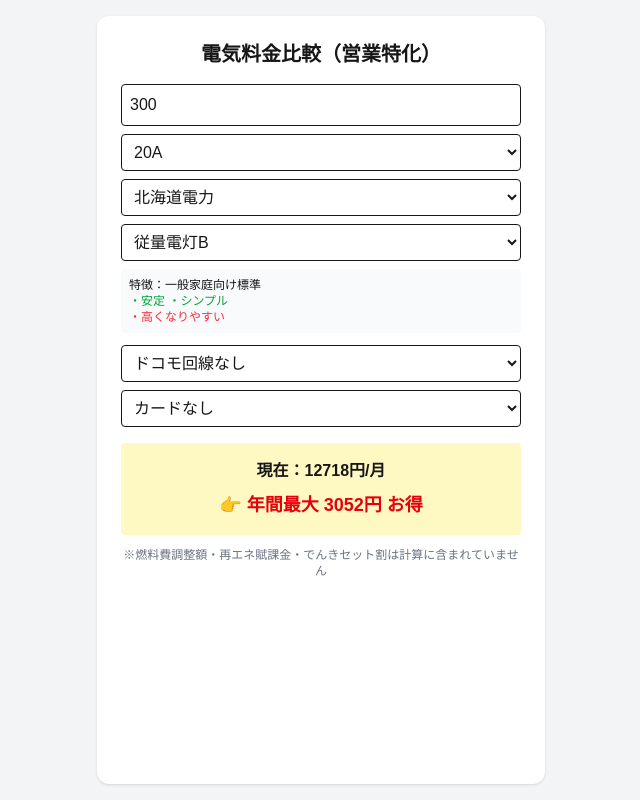
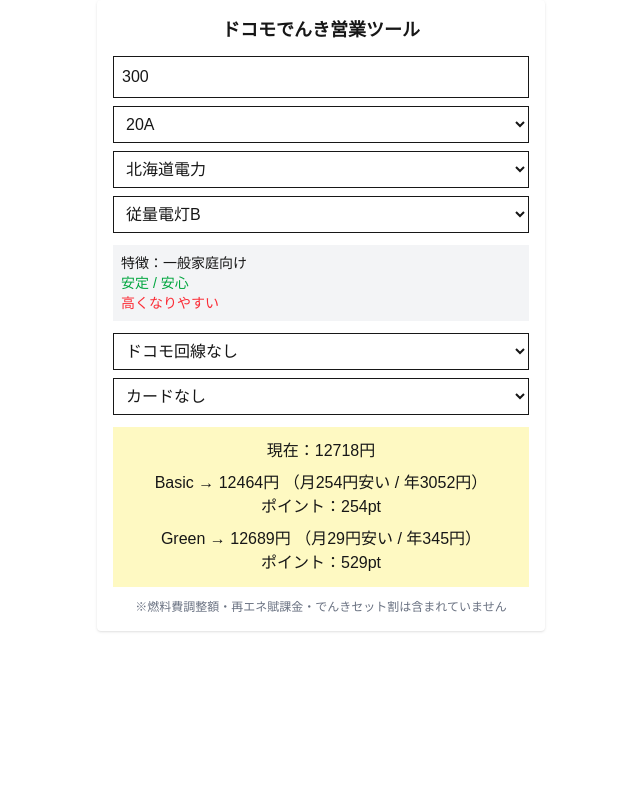
Before and after one commit to takahashikai919-art/electric-app, a Next.js app: page / in a window 1280 px wide. Shown: the whole page, without its empty margins (319-959 px from the left). Built offline with nearby package versions, Linux system fonts and the light colour scheme.

Commit message:
プラン選択＋ドコモ比較＋年間表示追加

```diff
--- a/app/page.tsx
+++ b/app/page.tsx
@@ -2,101 +2,81 @@
 import { useState } from "react";
 
 export default function Home() {
-  const [kwh, setKwh] = useState<number>(300);
-  const [amp, setAmp] = useState<number>(30);
-  const [career, setCareer] = useState<string>("no");
-  const [card, setCard] = useState<string>("none");
-  const [current, setCurrent] = useState<string>("北海道電力");
-  const [plan, setPlan] = useState<string>("従量電灯B");
+  const [kwh, setKwh] = useState(300);
+  const [amp, setAmp] = useState(30);
+  const [career, setCareer] = useState("no");
+  const [card, setCard] = useState("none");
+  const [company, setCompany] = useState("北海道電力");
+  const [plan, setPlan] = useState("従量電灯B");
 
-  // 🔥 電力会社＋プランDB
+  // 🔥 電力会社データ（プラン付き）
   const companies: any = {
-    "北海道電力": {
-      plans: [
+    "北海道電力": [
       {
         name: "従量電灯B",
-          rate: 1.0,
-          feature: "一般家庭向け標準",
-          pros: ["安定", "シンプル"],
-          cons: ["高くなりやすい"],
+        calc: () => {
+          const base = {20:759,30:1138,40:1518,50:1897,60:2277}[amp] || 1138;
+          if (kwh <= 120) return base + kwh * 35;
+          if (kwh <= 300) return base + 120*35 + (kwh-120)*41;
+          return base + 120*35 + 180*41 + (kwh-300)*45;
+        },
+        feature: "一般家庭向け",
+        pros: ["安定", "安心"],
+        cons: ["高くなりやすい"]
       },
       {
         name: "エネとくシーズンプラス",
-          rate: 0.95,
-          feature: "使用量多いほどお得",
-          pros: ["ヘビーユーザー向け"],
-          cons: ["変動あり"],
+        calc: () => {
+          const base = {30:1138,40:1518,50:1897,60:2277}[amp] || 1138;
+          return base + kwh * 39;
         },
+        feature: "使用量多い人向け",
+        pros: ["安くなりやすい"],
+        cons: ["変動あり"]
+      }
     ],
-    },
 
-    "北ガス電気": {
-      plans: [
+    "北ガス電気": [
       {
         name: "従量電灯B",
-          rate: 0.98,
-          feature: "標準プラン",
-          pros: ["切替しやすい"],
-          cons: ["大きく安くならない"],
-        },
-        {
-          name: "ガスセット",
-          rate: 0.95,
-          feature: "ガス併用で安い",
-          pros: ["セットで安い"],
-          cons: ["ガス必須"],
-        },
+        calc: () => kwh * 39,
+        feature: "標準",
+        pros: ["シンプル"],
+        cons: ["差が小さい"]
+      }
     ],
-    },
 
-    "コープでんき": {
-      plans: [
+    "コープでんき": [
       {
         name: "標準プラン",
-          rate: 0.97,
-          feature: "安心志向",
-          pros: ["信頼性高い"],
-          cons: ["最安ではない"],
-        },
+        calc: () => kwh * 38,
+        feature: "安心重視",
+        pros: ["信頼性"],
+        cons: ["最安ではない"]
+      }
     ],
-    },
 
-    // 🔥 その他（簡易）
-    "Looopでんき": { plans: [{ name: "スマート", rate: 0.95 }] },
-    "ENEOSでんき": { plans: [{ name: "Vプラン", rate: 0.98 }] },
-    "楽天でんき": { plans: [{ name: "シンプル", rate: 1.0 }] },
-    "auでんき": { plans: [{ name: "でんきM", rate: 0.98 }] },
-    "ソフトバンクでんき": { plans: [{ name: "おうちでんき", rate: 0.99 }] },
-    "HTBエナジー": { plans: [{ name: "ベーシック", rate: 0.97 }] },
-    "シンエナジー": { plans: [{ name: "きほん", rate: 0.96 }] },
-    "ミツウロコでんき": { plans: [{ name: "標準", rate: 0.98 }] },
-    "オクトパスエナジー": { plans: [{ name: "グリーン", rate: 0.96 }] },
-    "CDエナジー": { plans: [{ name: "ベーシック", rate: 0.96 }] },
-    "エネワンでんき": { plans: [{ name: "通常", rate: 0.97 }] },
-    "Japan電力": { plans: [{ name: "通常", rate: 0.95 }] },
+    // プランなし（簡易）
+    "Looopでんき": [{ name: "標準", calc: () => kwh * 30 }],
+    "ENEOSでんき": [{ name: "標準", calc: () => kwh * 39 }],
+    "楽天でんき": [{ name: "標準", calc: () => kwh * 40 }],
+    "auでんき": [{ name: "標準", calc: () => kwh * 39 }],
+    "ソフトバンクでんき": [{ name: "標準", calc: () => kwh * 39 }],
+    "HTBエナジー": [{ name: "標準", calc: () => kwh * 38 }],
+    "シンエナジー": [{ name: "標準", calc: () => kwh * 37 }],
+    "ミツウロコでんき": [{ name: "標準", calc: () => kwh * 39 }],
+    "オクトパスエナジー": [{ name: "標準", calc: () => kwh * 37 }],
+    "CDエナジー": [{ name: "標準", calc: () => kwh * 37 }],
+    "エネワンでんき": [{ name: "標準", calc: () => kwh * 38 }],
+    "Japan電力": [{ name: "標準", calc: () => kwh * 36 }],
   };
 
-  const baseTable: Record<number, number> = {
-    20: 759, 30: 1138, 40: 1518, 50: 1897, 60: 2277,
-  };
+  const selectedPlans = companies[company];
+  const selectedPlan = selectedPlans.find((p:any)=>p.name===plan) || selectedPlans[0];
 
-  const base = baseTable[amp] ?? 1138;
+  const currentCost = selectedPlan.calc();
 
-  const calc = (k: number) => {
-    if (k <= 120) return k * 35;
-    if (k <= 300) return 120 * 35 + (k - 120) * 41;
-    return 120 * 35 + 180 * 41 + (k - 300) * 45;
-  };
-
-  const hokkaido = base + calc(kwh);
-
-  // 🔥 現在の会社＋プラン
-  const selectedCompany = companies[current];
-  const selectedPlan = selectedCompany.plans.find((p:any)=>p.name===plan) || selectedCompany.plans[0];
-
-  const currentCost = hokkaido * selectedPlan.rate;
-
-  // 🔥 ドコモ
+  // 🔥 ドコモ計算
   let basicRate = 0.02;
   let greenRate = 0.04;
 
@@ -108,90 +88,89 @@
   if (card === "gold") greenRate += 0.01;
   if (card === "platinum") greenRate += 0.05;
 
-  const basicPoint = hokkaido * basicRate;
-  const greenPoint = (hokkaido + 500) * greenRate;
+  const basicPoint = currentCost * basicRate;
+  const greenPoint = (currentCost + 500) * greenRate;
 
-  const docomoBasic = hokkaido - basicPoint;
-  const docomoGreen = hokkaido + 500 - greenPoint;
+  const docomoBasic = currentCost - basicPoint;
+  const docomoGreen = currentCost + 500 - greenPoint;
 
-  const yearlyBasic = (currentCost - docomoBasic) * 12;
-  const yearlyGreen = (currentCost - docomoGreen) * 12;
+  const diffBasic = currentCost - docomoBasic;
+  const diffGreen = currentCost - docomoGreen;
 
   return (
-    <div className="min-h-screen bg-gray-100 flex justify-center p-4">
-      <div className="bg-white p-6 rounded-xl w-full max-w-md shadow">
+    <div className="p-4 max-w-md mx-auto bg-white rounded shadow">
 
-        <h1 className="text-xl font-bold text-center mb-4">
-          電気料金比較（営業特化）
+      <h1 className="text-lg font-bold text-center mb-3">
+        ドコモでんき営業ツール
       </h1>
 
-        <input type="number" value={kwh} onChange={(e)=>setKwh(Number(e.target.value))}
-          className="w-full border p-2 mb-2 rounded" />
+      <input type="number" value={kwh}
+        onChange={(e)=>setKwh(Number(e.target.value))}
+        className="w-full border p-2 mb-2"/>
 
       <select value={amp} onChange={(e)=>setAmp(Number(e.target.value))}
-          className="w-full border p-2 mb-2 rounded">
+        className="w-full border p-2 mb-2">
         {[20,30,40,50,60].map(a=><option key={a}>{a}A</option>)}
       </select>
 
-        <select value={current} onChange={(e)=>{
-          setCurrent(e.target.value);
-          setPlan(companies[e.target.value].plans[0].name);
-        }}
-          className="w-full border p-2 mb-2 rounded">
-          {Object.keys(companies).map(c=>(
-            <option key={c}>{c}</option>
-          ))}
+      <select value={company} onChange={(e)=>{setCompany(e.target.value); setPlan(companies[e.target.value][0].name);}}
+        className="w-full border p-2 mb-2">
+        {Object.keys(companies).map(c=><option key={c}>{c}</option>)}
       </select>
 
-        {/* 🔥 プラン選択 */}
       <select value={plan} onChange={(e)=>setPlan(e.target.value)}
-          className="w-full border p-2 mb-2 rounded">
-          {selectedCompany.plans.map((p:any)=>(
-            <option key={p.name}>{p.name}</option>
-          ))}
+        className="w-full border p-2 mb-3">
+        {selectedPlans.map((p:any)=><option key={p.name}>{p.name}</option>)}
       </select>
 
-        {/* 🔥 プラン説明 */}
+      {/* プラン説明 */}
       {selectedPlan.feature && (
-          <div className="bg-gray-50 p-2 rounded text-xs mb-3">
+        <div className="bg-gray-100 p-2 mb-3 text-sm">
           <p>特徴：{selectedPlan.feature}</p>
-            <p className="text-green-600">
-              {selectedPlan.pros?.map((p:string,i:number)=><span key={i}>・{p} </span>)}
-            </p>
-            <p className="text-red-500">
-              {selectedPlan.cons?.map((c:string,i:number)=><span key={i}>・{c} </span>)}
-            </p>
+          <p className="text-green-600">{selectedPlan.pros?.join(" / ")}</p>
+          <p className="text-red-500">{selectedPlan.cons?.join(" / ")}</p>
         </div>
       )}
 
       <select value={career} onChange={(e)=>setCareer(e.target.value)}
-          className="w-full border p-2 mb-2 rounded">
+        className="w-full border p-2 mb-2">
         <option value="no">ドコモ回線なし</option>
-          <option value="docomo">ドコモ回線あり</option>
+        <option value="docomo">あり</option>
       </select>
 
       <select value={card} onChange={(e)=>setCard(e.target.value)}
-          className="w-full border p-2 mb-4 rounded">
+        className="w-full border p-2 mb-3">
         <option value="none">カードなし</option>
         <option value="regular">dカード</option>
-          <option value="gold">dカードGOLD</option>
+        <option value="gold">GOLD</option>
         <option value="platinum">PLATINUM</option>
       </select>
 
       {/* 結果 */}
-        <div className="bg-yellow-100 p-4 rounded text-center font-bold">
-          <p>現在：{currentCost.toFixed(0)}円/月</p>
+      <div className="bg-yellow-100 p-3 text-center">
 
-          <p className="mt-2 text-red-600 text-lg">
-            👉 年間最大 {Math.max(yearlyBasic, yearlyGreen).toFixed(0)}円 お得
+        <p>現在：{currentCost.toFixed(0)}円</p>
+
+        <p className="mt-2">
+          Basic → {docomoBasic.toFixed(0)}円
+          （月{diffBasic.toFixed(0)}円安い / 年{(diffBasic*12).toFixed(0)}円）
+          <br />
+          ポイント：{basicPoint.toFixed(0)}pt
         </p>
+
+        <p className="mt-2">
+          Green → {docomoGreen.toFixed(0)}円
+          （月{diffGreen.toFixed(0)}円安い / 年{(diffGreen*12).toFixed(0)}円）
+          <br />
+          ポイント：{greenPoint.toFixed(0)}pt
+        </p>
+
       </div>
 
       <p className="text-xs text-gray-500 mt-3 text-center">
-          ※燃料費調整額・再エネ賦課金・でんきセット割は計算に含まれていません
+        ※燃料費調整額・再エネ賦課金・でんきセット割は含まれていません
       </p>
 
     </div>
-    </div>
   );
 }
```
Lines whose indentation alone changed are shown as unchanged.
